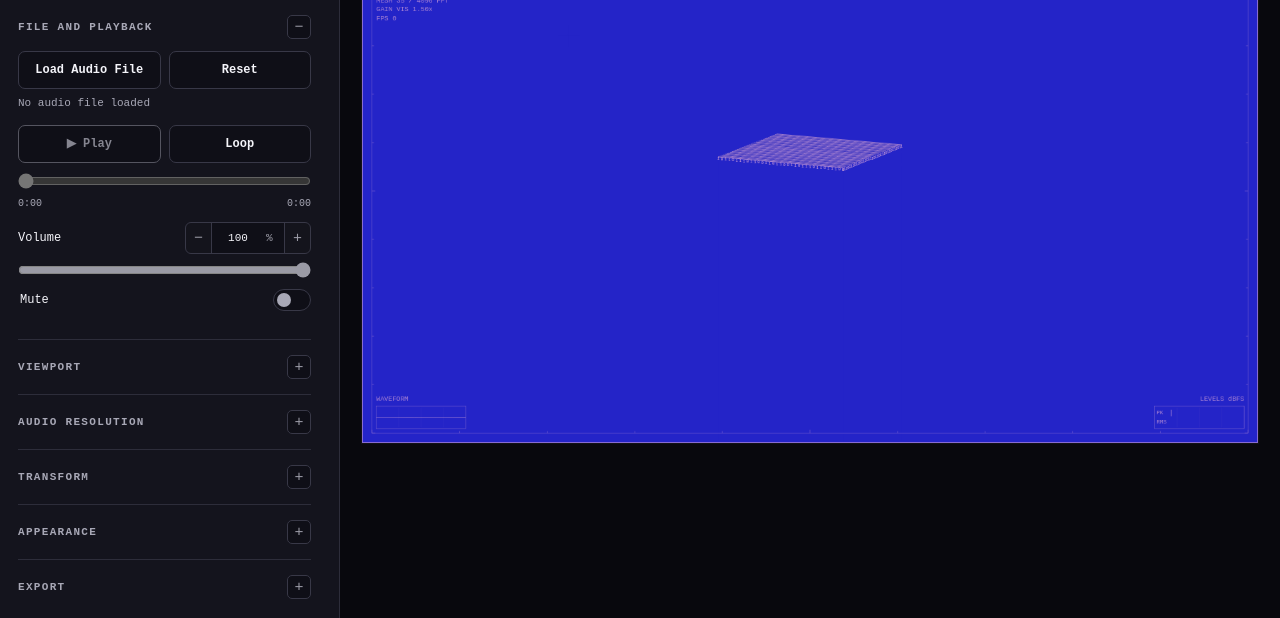
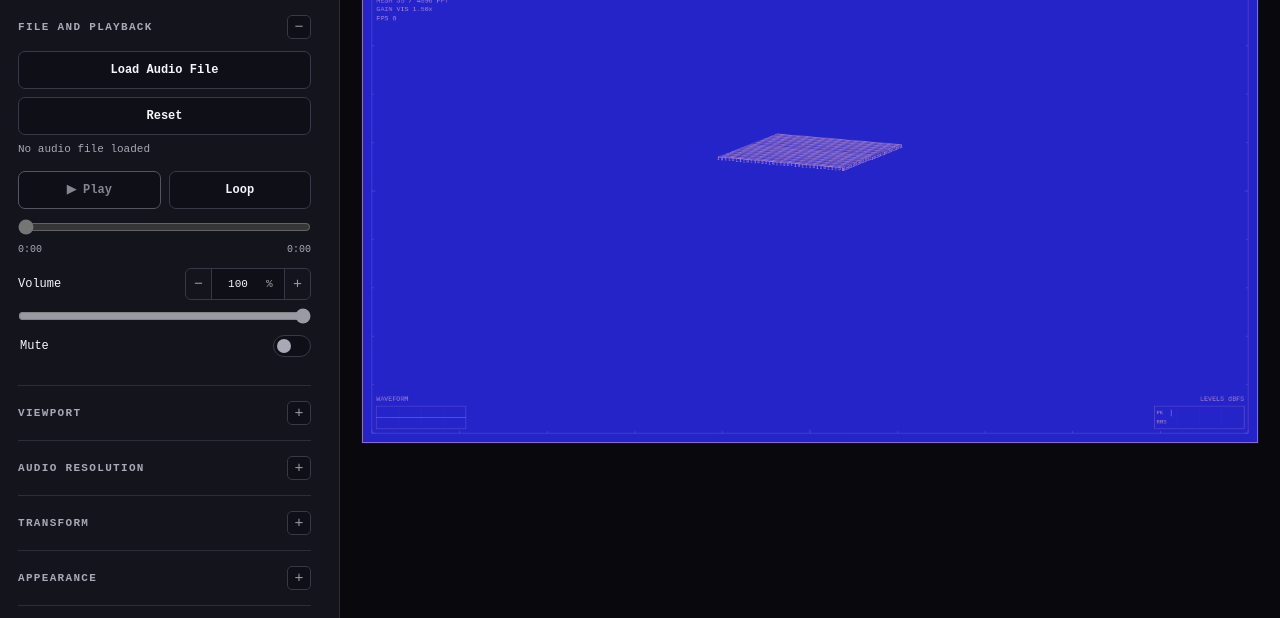
Before and after one commit to RaidenIV/binary-tower, a website with bundled scripts: page index.html in a window 1280 px wide. Shown: the part 83-701 px from the top of the page. Built offline with nearby package versions, Linux system fonts and the light colour scheme; a web font is replaced by a local one.

Commit message:
Update main.css

```diff
--- a/assets/css/main.css
+++ b/assets/css/main.css
@@ -240,7 +240,7 @@
       display: none;
     }
 
-    .file-action-row {
+    .button-row.file-action-row {
       grid-template-columns: 1fr;
       align-items: stretch;
     }
```
